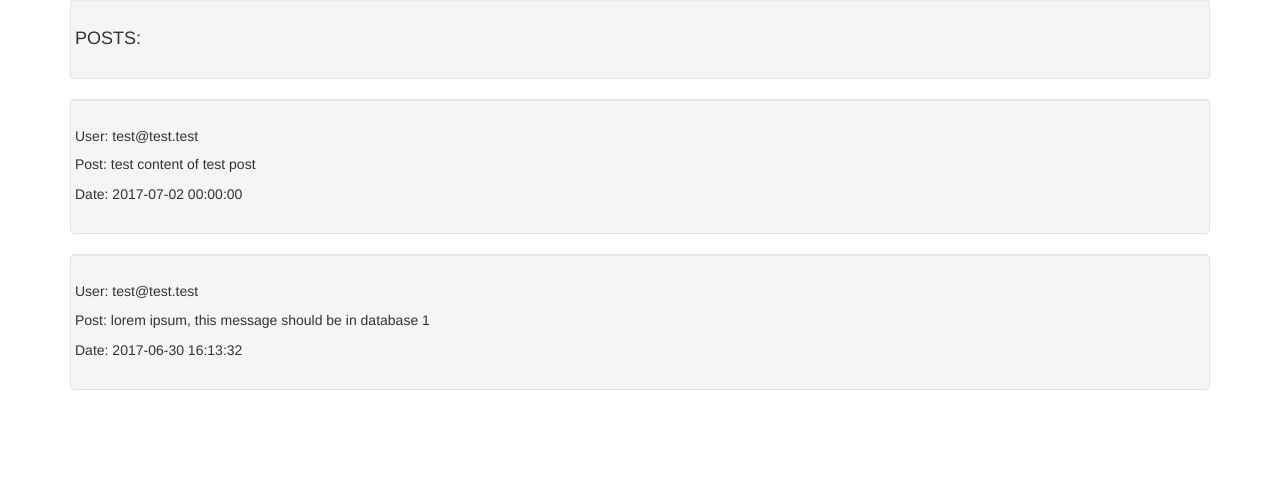
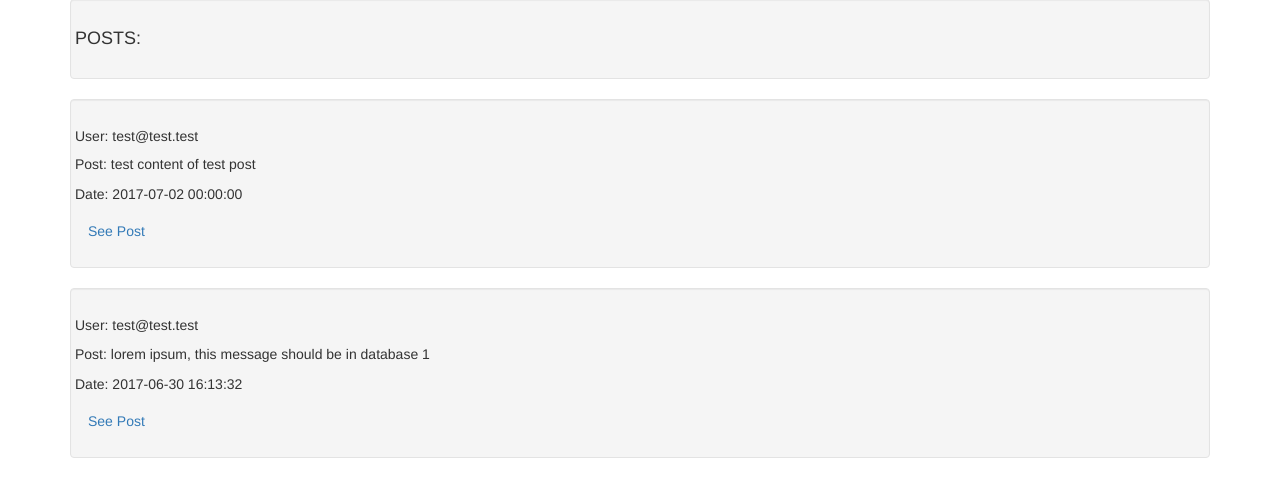
Before and after one commit to sweettirexkiller/myOwnSmallTwitter, a PHP site: page / in a window 1280 px wide. Shown: the part 280-777 px from the top of the page. Run offline with PHP 8.4, Linux system fonts and the light colour scheme; data comes from the database, SQL or seed files in the repository.

Commit message:
added a link to every post, to its own website

```diff
--- a/html/main/index.php
+++ b/html/main/index.php
@@ -60,7 +60,8 @@
                     $data = [
                         'email' => $postWithEmailObject->getEmail(),
                         'content' => $postWithEmailObject->getContent(),
-                        'date'    => $postWithEmailObject->getDateOfCreation()
+                        'date'    => $postWithEmailObject->getDateOfCreation(),
+                        'post_id' => $postWithEmailObject->getId()
                     ];
                  echo render('postTemplate.html', $data);
                 }
--- a/html/main/postTemplate.html
+++ b/html/main/postTemplate.html
@@ -3,5 +3,6 @@
         <h5>User: {{email}}</h5>
         <p>Post: {{content}}</p>
         <p>Date: {{date}}</p>
+        <a class="btn" href="postSitemaker.php?id={{post_id}}">See Post</a>
     </div>
 </div>
--- a/php/classes/postClass.php
+++ b/php/classes/postClass.php
@@ -26,6 +26,11 @@ class post{
 
     function getDateOfCreation() {
         return $this->dateOfCreation;
+    }
+
+    function setId($id){
+        $this->id= $id;
+        return $this;
     }
 
     function setUser_id($user_id) {
@@ -150,6 +155,7 @@ class post{
 class postWithEmail extends post{
     private $email;
 
+
     function getEmail() {
         return $this->email;
     }
@@ -164,7 +170,7 @@ class postWithEmail extends post{
     }
 
     static public function loadAllPostsWithUserEmailOrderedByTime($conn){
-        $sql = "SELECT user.email as email, post.content as content, post.dateOfCreation as dateOfCreation FROM post JOIN user ON user.id = post.user_id ORDER BY post.dateOfCreation DESC";
+        $sql = "SELECT user.email as email, post.content as content, post.dateOfCreation as dateOfCreation, post.id as post_id FROM post JOIN user ON user.id = post.user_id ORDER BY post.dateOfCreation DESC";
         $ret = [];
 
         $result = $conn->query($sql);
@@ -175,7 +181,7 @@ class postWithEmail extends post{
                 $loadPostWitEmail->setEmail($row['email']);
                 $loadPostWitEmail->setContent($row['content']);
                 $loadPostWitEmail->setDateOfCreation($row['dateOfCreation']);
-
+                $loadPostWitEmail->setId($row['post_id']);
                 $ret[] = $loadPostWitEmail;
             }
         }
```
